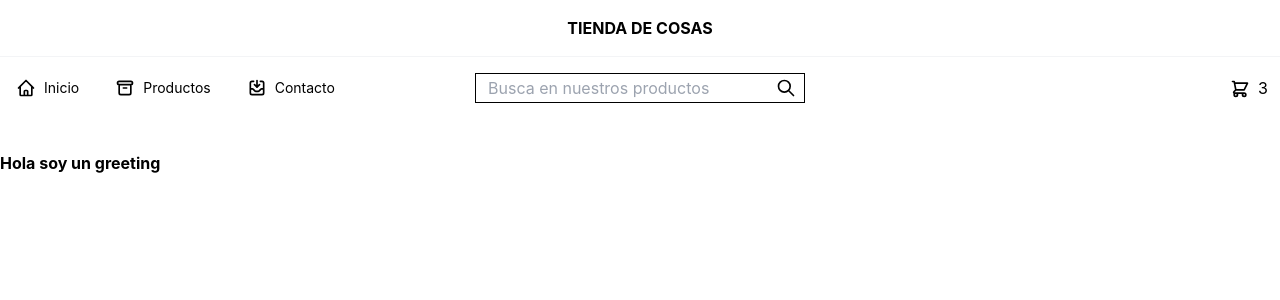
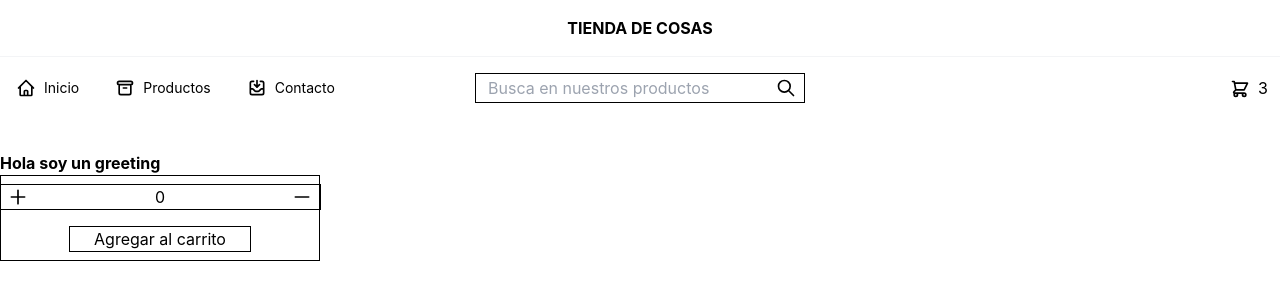
Before and after one commit to AgusBDev/ReactCoderHouse, a React (Create React App) app in the folder ecommercereact/: page / in a window 1280 px wide. Shown: the top 300 px of the page. Built offline with nearby package versions, Linux system fonts and the light colour scheme.

Commit message:
Subida del desafio 4

```diff
--- a/ecommercereact/src/App.js
+++ b/ecommercereact/src/App.js
@@ -6,7 +6,7 @@ import Navbar from './Components/Navbar/Navbar';
 
 function App() {
   return (
-    <header className="g">
+    <header className="">
       <div>
           <h1 className="font-bold uppercase p-4 border-b text-center border-gray-100">
             <a href="/" className="hover:text-gray-700">Tienda de cosas</a>
--- /dev/null
+++ b/ecommercereact/src/Components/ItemCount/ItemCount.css
@@ -0,0 +1,11 @@
+/* Chrome, Safari, Edge, Opera */
+input::-webkit-outer-spin-button,
+input::-webkit-inner-spin-button {
+  -webkit-appearance: none;
+  margin: 0;
+}
+
+/* Firefox */
+input[type=number] {
+  -moz-appearance: textfield;
+}
--- /dev/null
+++ b/ecommercereact/src/Components/ItemCount/ItemCount.jsx
@@ -0,0 +1,45 @@
+import React, { useState, useEffect } from 'react'
+import { PlusIcon, MinusIcon } from '@heroicons/react/outline'
+import './ItemCount.css'
+
+export default function ItemCount( { stock, initial, onAdd } ) {
+
+    const [maxStock, setMaxStock] = useState();
+    const [cant, setCant] = useState(0);
+
+    useEffect(() => {
+        setMaxStock(stock);
+    }, []);
+
+    if(stock > 0){
+        return (
+
+                <div className=' border border-black w-1/4 flex flex-col items-center'>
+                    <div className="flex justify-center my-2 mx-4  border border-black">
+                        <span className='text-center'>
+                            <a href="#" onClick={ () => setCant(onAdd(1, cant, maxStock))}>
+                                <PlusIcon className='w-5 mx-2 mt-0.5'/>
+                            </a>
+                        </span>
+                        <div>
+                            <input type="number" className='text-center' value={cant} readOnly={true}/>
+                        </div>
+                        <span className='text-center'>
+                            <a href="#" onClick={ () => setCant(onAdd(-1, cant, maxStock)) }>
+                                <MinusIcon className='w-5 mx-2 mt-0.5'/>
+                            </a>
+                        </span>
+                    </div>
+                    <div className=''>
+                        <button className='border border-black my-2 w-max'>
+                            <p className='mx-6'>Agregar al carrito</p>
+                        </button>
+                    </div>
+                </div>
+        )
+    }else{
+        return(
+            <p className='text-red-600'>Este producto esta actualmente fuera de stock</p>
+        );
+    }
+}
--- a/ecommercereact/src/Components/ItemListContainer/ItemListContainer.jsx
+++ b/ecommercereact/src/Components/ItemListContainer/ItemListContainer.jsx
@@ -1,9 +1,20 @@
 import React from 'react'
+import ItemCount from '../ItemCount/ItemCount';
 
 export default function ItemListContainer( {greeting} ) {
+
+  const onAdd = ( num, cant, stock ) => {
+    if(cant + (num) >= 0 && cant + (num) <= stock){
+      return(cant + (num));
+    }else{
+      return cant;
+    }
+  }
+
   return (
     <div className="container mt-12">
         <strong>{greeting}</strong>
+        <ItemCount initial={1} stock={5} onAdd={onAdd}/>
     </div>
   )
 }
```
